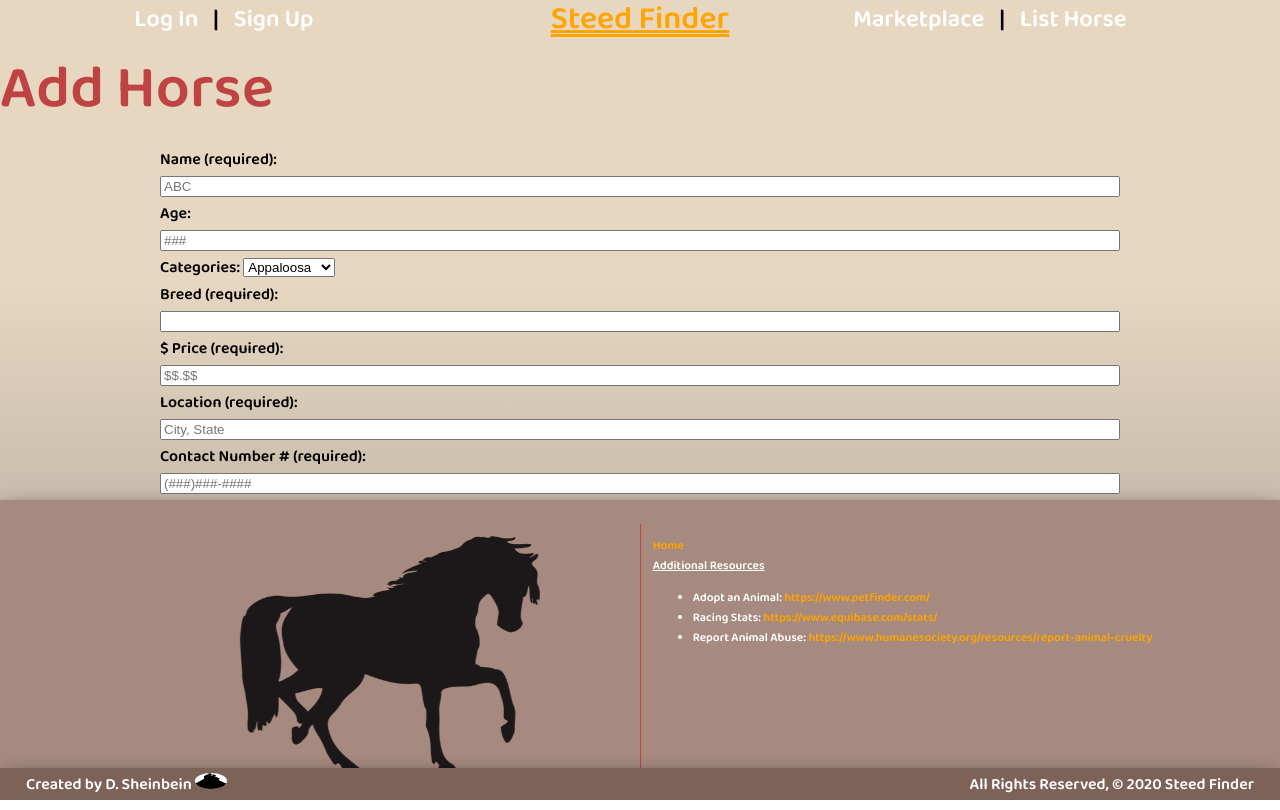
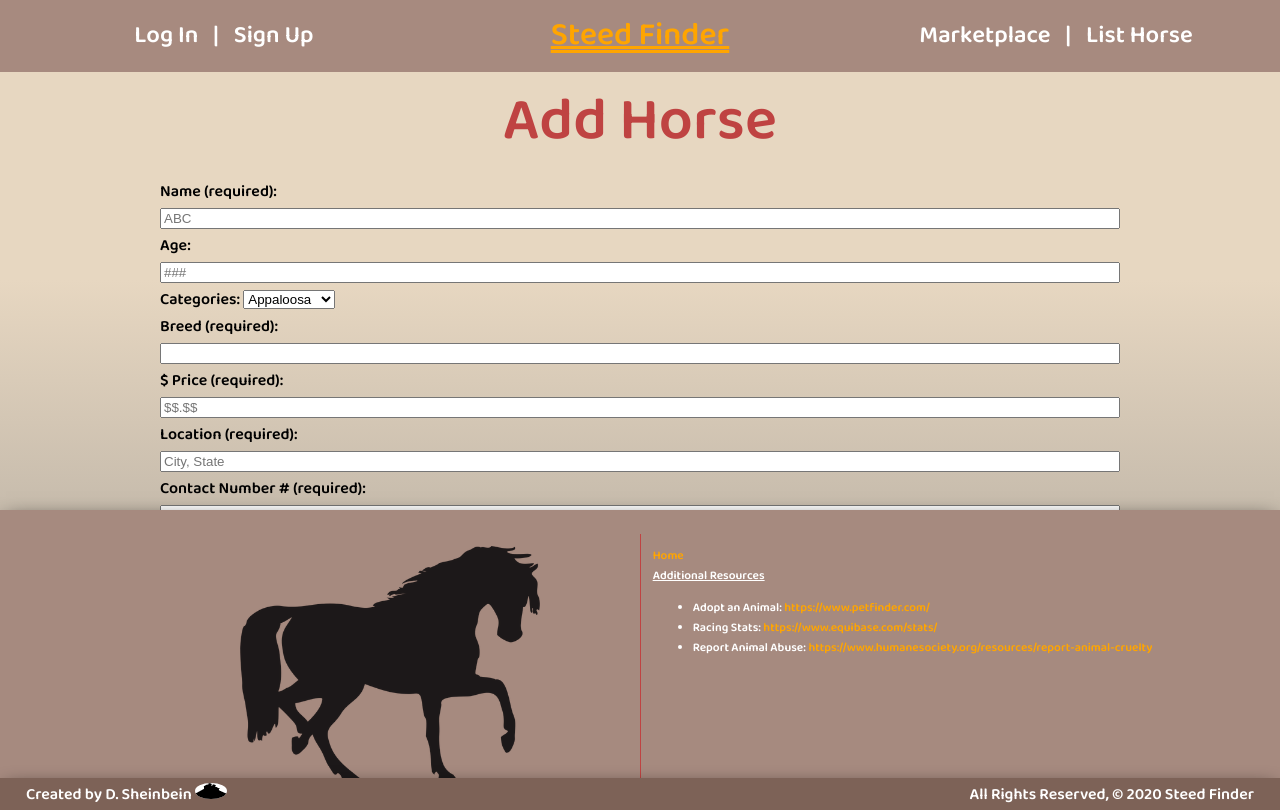
Before and after one commit to davesheinbein/steed-finder-horse-bulliten-board, a React (Create React App) app: page /addlisthorse in a window 1280 px wide. Built offline with nearby package versions, Linux system fonts and the light colour scheme; no server answers.

Commit message:
Re-deploy to heroku

```diff
--- a/src/components/FooterTop/FooterTop.css
+++ b/src/components/FooterTop/FooterTop.css
@@ -12,16 +12,16 @@
     display: grid;
     grid-template-columns: 1fr 3fr;
     padding: 2em 0px;
-    animation-name: content;
+    /* animation-name: content;
     animation-duration: 2s;
-    animation-fill-mode: forwards;
+    animation-fill-mode: forwards; */
     /* border: 5px solid green; */
 }
-
+/*
 @keyframes content {
     0%   {bottom: -50px;}
     100% {bottom: 2;}
-  }
+  } */
 
 ul li a {
     color: orange;
@@ -59,7 +59,7 @@ ul li a:hover {
     animation-duration: 2s;
     transition-timing-function: ease-in-out;
     animation-fill-mode: forwards;
-    opacity: 0%;
+    /* opacity: 0%; */
     /* border: 5px solid blue; */
 }
 
@@ -79,10 +79,10 @@ ul li a:hover {
     justify-content: center;
     align-items: center;
     text-align: center;
-    animation: opacityAnim;
+    /* animation: opacityAnim;
     animation-duration: 2s;
     animation-fill-mode: forwards;
-    opacity: 0%;
+    opacity: 0%; */
     transition-property: transform;
     transition-duration: 1s;
     transition-timing-function: ease-in-out;
@@ -91,11 +91,11 @@ ul li a:hover {
 .horseImg:hover {
     transform: rotateY(180deg) rotateX(360deg);
 }
-
+/*
 @keyframes opacityAnim {
     0%   {opacity: 0%;}
     100% {opacity: 100%;}
-  }
+  } */
 
 
 @media only screen and (min-device-width: 375px) and (max-device-width: 812px) {
--- a/src/pages/AddListHorsePage/AddListHorsePage.jsx
+++ b/src/pages/AddListHorsePage/AddListHorsePage.jsx
@@ -57,7 +57,7 @@ class ListHorse extends Component {
                 className={styles.formControl}
                 name="age"
                 value={this.state.formData.age}
-                pattern='/^[1-9][0-9]?[0-9]?$/g'
+                // pattern='/^[1-9][0-9]?[0-9]?$/g'
                 placeholder='###'
                 onChange={this.handleChange}
               />
@@ -97,7 +97,7 @@ class ListHorse extends Component {
                 name="price"
                 value={this.state.formData.price}
                 onChange={this.handleChange}
-                pattern='/^[0-9]+(\.[0-9]{1,2})?$/g'
+                // pattern='/^[0-9]+(\.[0-9]{1,2})?$/g'
                 placeholder='$$.$$'
                 required
               />
@@ -110,7 +110,6 @@ class ListHorse extends Component {
                 name="location"
                 value={this.state.formData.location}
                 onChange={this.handleChange}
-                pattern='^[A-Za-z]+(\s?)+[,\s](\s?)+[A-Za-z]{2,},[ ]?[A-Z]{2}\b$' //Needs to updated
                 placeholder='City, State'
                 required
               />
@@ -123,7 +122,7 @@ class ListHorse extends Component {
                 name="contact"
                 value={this.state.formData.contact}
                 onChange={this.handleChange}
-                pattern='/^[+]*[(]{0,1}[0-9]{1,4}[)]{0,1}[-\s\./0-9]*$/g'
+                pattern="/^[+]*[(]{0,1}[0-9]{1,4}[)]{0,1}[-\s\./0-9]*$/g"
                 placeholder='(###)###-####'
                 required
               />
@@ -135,7 +134,7 @@ class ListHorse extends Component {
                 className={styles.formControl}
                 name="image"
                 value={this.state.formData.image}
-                pattern='/(http(s?):)([/|.|\w|\s|-])*\.(?:jpg|gif|png)/g'
+                // pattern='/(http(s?):)([/|.|\w|\s|-])*\.(?:jpg|gif|png)/g'
                 onChange={this.handleChange}
               />
             </div>
--- a/src/pages/App/App.css
+++ b/src/pages/App/App.css
@@ -1,4 +1,4 @@
-/* .App {
+.App {
   text-align: center;
   height: auto;
   min-height: 100vh;
@@ -38,10 +38,10 @@ header {
   animation-duration: 2s;
   transition-timing-function: ease-in-out;
   animation-fill-mode: forwards;
-  opacity: 100%;
+  /* opacity: 100%; */
 }
 
-@keyframes navOpacityAnim {
+/* @keyframes navOpacityAnim {
   0%   {opacity: 0%;}
   100% {opacity: 100%;}
 } */
```
